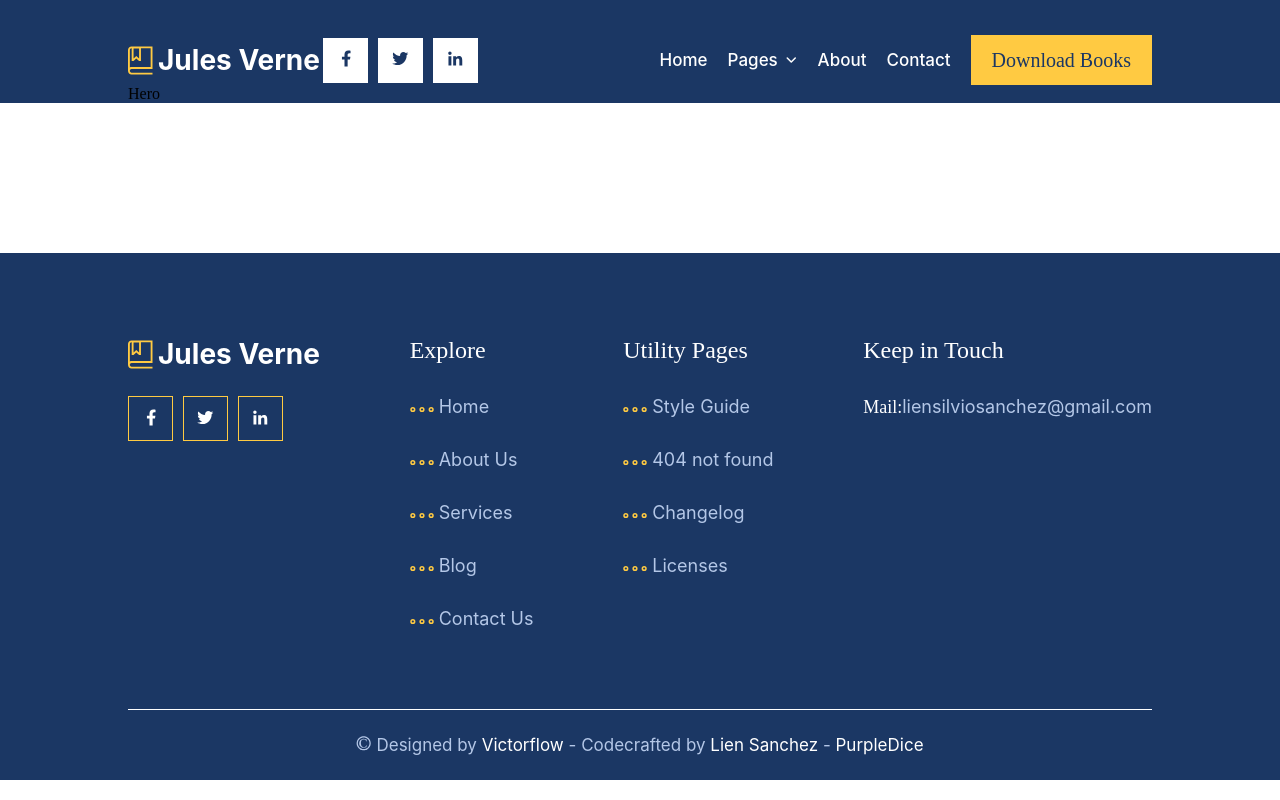
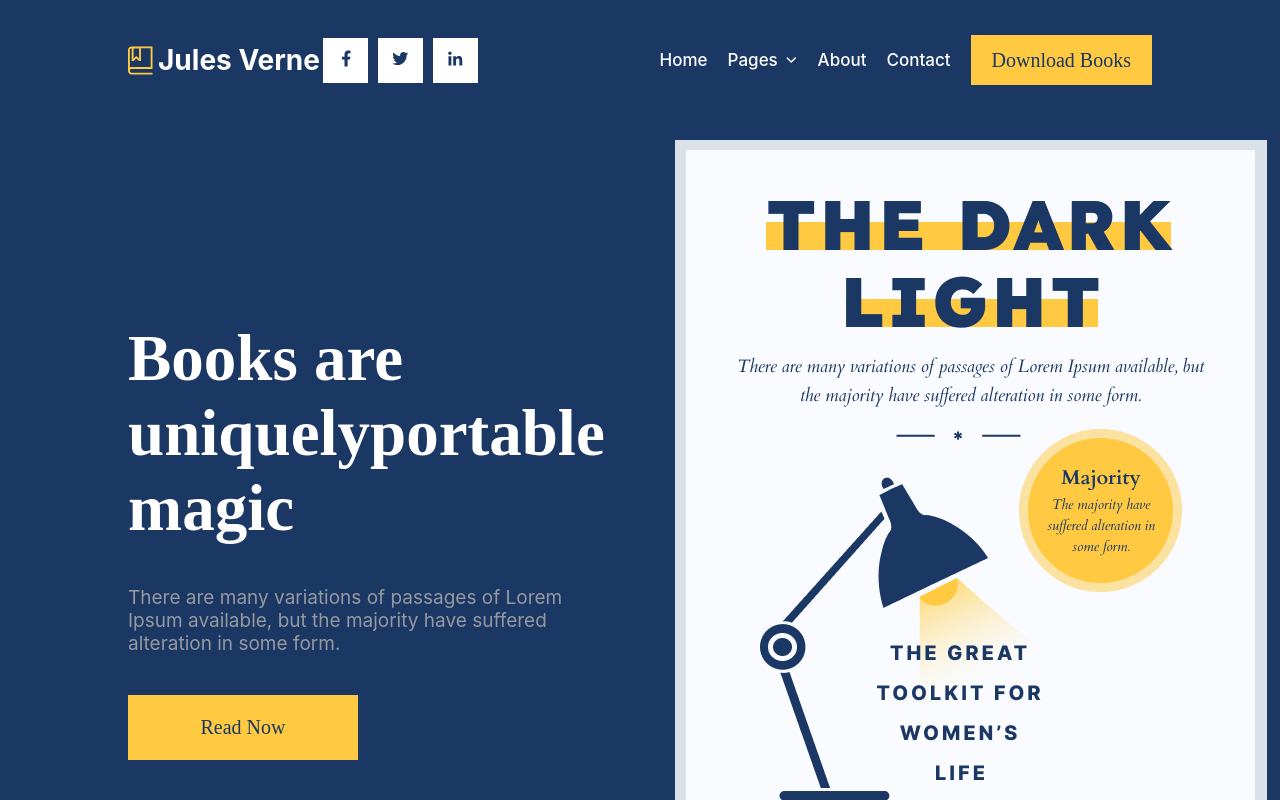
Before and after one commit to liensanchez/julesverne, a Vue app in the folder client/: page / in a window 1280 px wide. Shown: the top 800 px of the page. Built offline with nearby package versions, Linux system fonts and the light colour scheme; no server answers.

Commit message:
hero template home

```diff
--- a/client/src/components/Home/HomeHero.vue
+++ b/client/src/components/Home/HomeHero.vue
@@ -1,11 +1,34 @@
 <script>
 import axios from "axios";
+import Titles from "../global/Titles.vue";
+import Paragraph from "../global/Paragraph.vue";
+import ButtonSmall from "@/components/global/ButtonSmall.vue";
 
 export default {
-  methods: {
+  components: {
+    Titles,
+    Paragraph,
+    ButtonSmall,
+  },
+  data() {
+    return {
+      HeroTitle: "Books are uniquelyportable magic ",
+      HeroTitleStyle: {
+        color: "#FFFFFF",
+      },
+      HeroText:
+        "There are many variations of passages of Lorem Ipsum available, but the majority have suffered alteration in some form.",
+      HeroButton: "Read Now",
+      HeroButtonStyle: {
+        borderColor: "#FFCA42",
+        backgroundColor: "#FFCA42",
+      },
+    };
+  },
+  /*   methods: {
     fetchData() {
       const apiUrl = "https://www.googleapis.com/books/v1/volumes";
-      const query = "julio verne";
+      const query = "inauthor:julio+verne";
       axios
         .get(apiUrl, {
           params: {
@@ -26,20 +49,43 @@ export default {
   },
   mounted() {
     this.fetchData();
-  },
+  }, */
 };
 </script>
 
 <template>
   <div class="home-hero-container">
-    <div class="custom-container">Hero</div>
+    <div class="custom-container">
+      <div class="home-hero-content">
+        <div class="home-hero-info">
+          <Titles :titleOne="HeroTitle" :style="HeroTitleStyle" />
+          <Paragraph :text="HeroText" />
+          <ButtonSmall :buttonText="HeroButton" :style="HeroButtonStyle" />
+        </div>
+
+        <img src="./Book.png" alt="" />
+      </div>
+    </div>
   </div>
 </template>
 
 <style lang="scss">
 .home-hero-container {
+  padding: 55px 0;
   background-color: #1b3764;
   display: flex;
   justify-content: center;
+
+  .home-hero-content {
+    display: flex;
+    align-items: center;
+    gap: 70px;
+
+    .home-hero-info {
+      display: flex;
+      flex-direction: column;
+      gap: 40px;
+    }
+  }
 }
 </style>
--- a/client/src/components/global/ButtonSmall.vue
+++ b/client/src/components/global/ButtonSmall.vue
@@ -23,6 +23,7 @@ export default {
 .button-small {
   display: flex;
   align-items: center;
+  justify-content: center;
   cursor: pointer;
   padding: 20px;
   border: solid 1px black;
--- a/client/src/components/global/Titles.vue
+++ b/client/src/components/global/Titles.vue
@@ -6,19 +6,23 @@ export default {
     titleThree: String,
     titleFour: String,
     titleFive: String,
-    titleSix: String
-  }
-}
+    titleSix: String,
+    style: {
+      type: Object,
+      default: () => ({}),
+    },
+  },
+};
 </script>
 
 <template>
   <div>
-    <h1 class="title t-1">{{ this.titleOne }}</h1>
-    <h2 class="title t-2">{{ this.titleTwo }}</h2>
-    <h3 class="title t-3">{{ this.titleThree }}</h3>
-    <h4 class="title t-4">{{ this.titleFour }}</h4>
-    <h5 class="title t-5">{{ this.titleFive }}</h5>
-    <h6 class="title t-6">{{ this.titleSix }}</h6>
+    <h1 class="title t-1" :style="style">{{ this.titleOne }}</h1>
+    <h2 class="title t-2" :style="style">{{ this.titleTwo }}</h2>
+    <h3 class="title t-3" :style="style">{{ this.titleThree }}</h3>
+    <h4 class="title t-4" :style="style">{{ this.titleFour }}</h4>
+    <h5 class="title t-5" :style="style">{{ this.titleFive }}</h5>
+    <h6 class="title t-6" :style="style">{{ this.titleSix }}</h6>
   </div>
 </template>
 
--- a/client/src/views/StylesView/Styles.vue
+++ b/client/src/views/StylesView/Styles.vue
@@ -31,6 +31,9 @@ export default {
       titleFour: "Heading H4 Title",
       titleFive: "Heading H5 Title",
       titleSix: "Heading H6 Title",
+      titleColor: {
+        color: "#1B3764"
+      },
       heroTitle: "Style Guide",
       heroText:
         "There are many variations of passages of Lorem Ipsum available,  have suffered alteration in some form.",
@@ -101,6 +104,7 @@ export default {
               :titleFour="titleFour"
               :titleFive="titleFive"
               :titleSix="titleSix"
+              :style="titleColor"
             />
           </div>
 
```
Also changed, not shown: client/src/components/Home/Book.png (added). Lines whose indentation alone changed are shown as unchanged.
